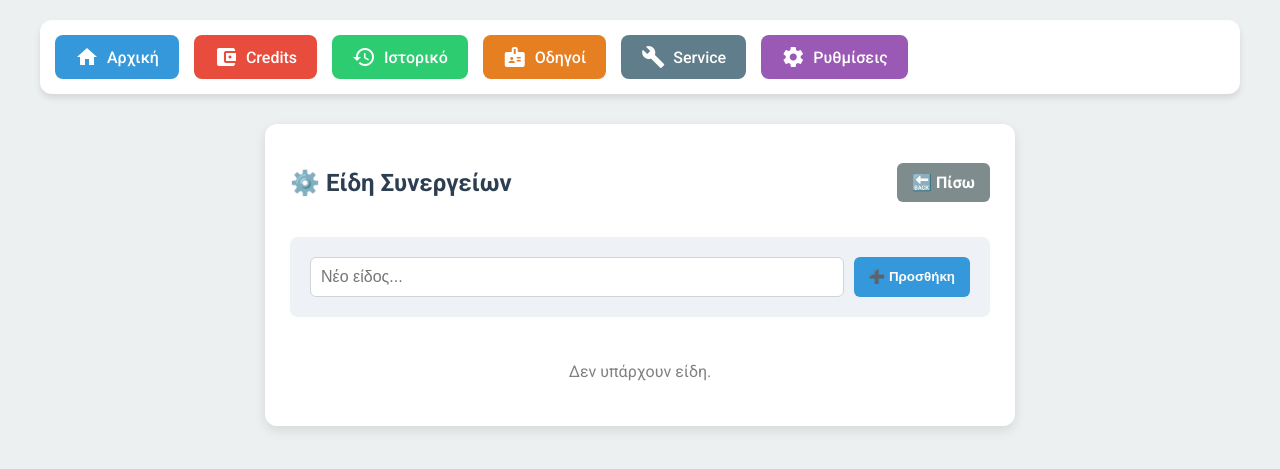
After one commit to takis200/taxitrucker, a Flask app: page /workshop-types in a window 1280 px wide. The commit adds this page. Shown: the top 469 px of the page. Run offline with Flask 3, Linux system fonts and the light colour scheme; data that the repository does not hold is empty.

Commit message:
Add files via upload

```diff
--- a/routes/services.py
+++ b/routes/services.py
@@ -106,20 +106,36 @@ def workshops_list():
     workshops = services_repo.get_all_workshops()
     return render_template('workshops.html', workshops=workshops)
 
+@services_bp.route('/workshop-types', methods=['GET', 'POST'])
+def workshop_types_manage():
+    if request.method == 'POST':
+        new_type = request.form.get('name')
+        if new_type:
+            services_repo.create_workshop_type(new_type)
+        return redirect(url_for('services.workshop_types_manage'))
+
+    types = services_repo.get_all_workshop_types()
+    return render_template('workshop_types.html', types=types)
+
 @services_bp.route('/workshops/add', methods=['GET', 'POST'])
 def workshop_add():
     if request.method == 'POST':
         services_repo.create_workshop(request.form)
         return redirect(url_for('services.workshops_list'))
-    return render_template('workshop_form.html', workshop=None)
+
+    # Φέρνουμε τα είδη για να τα βάλουμε στο Select
+    types = services_repo.get_all_workshop_types()
+    return render_template('workshop_form.html', workshop=None, types=types)
 
 @services_bp.route('/workshops/edit/<int:id>', methods=['GET', 'POST'])
 def workshop_edit(id):
     if request.method == 'POST':
         services_repo.update_workshop(id, request.form)
         return redirect(url_for('services.workshops_list'))
+
     workshop = services_repo.get_workshop_by_id(id)
-    return render_template('workshop_form.html', workshop=workshop)
+    types = services_repo.get_all_workshop_types() # <--- ΤΟ ΣΤΕΛΝΟΥΜΕ ΚΙ ΕΔΩ
+    return render_template('workshop_form.html', workshop=workshop, types=types)
 
 @services_bp.route('/workshops/delete/<int:id>')
 def workshop_delete(id):
@@ -151,3 +167,15 @@ def part_registry_edit(id):
 def part_registry_delete(id):
     services_repo.delete_part_registry(id)
     return redirect(url_for('services.parts_registry_list'))
+
+@services_bp.route('/workshop-types/edit/<int:id>', methods=['POST'])
+def workshop_type_edit(id):
+    new_name = request.form.get('name')
+    if new_name:
+        services_repo.update_workshop_type(id, new_name)
+    return redirect(url_for('services.workshop_types_manage'))
+
+@services_bp.route('/workshop-types/delete/<int:id>')
+def workshop_type_delete(id):
+    services_repo.delete_workshop_type(id)
+    return redirect(url_for('services.workshop_types_manage'))
--- a/taxi.db.sql
+++ b/taxi.db.sql
@@ -97,12 +97,19 @@ CREATE TABLE IF NOT EXISTS "spare_parts" (
 	"notes"	TEXT,
 	PRIMARY KEY("id" AUTOINCREMENT)
 );
+CREATE TABLE IF NOT EXISTS "workshop_types" (
+	"id"	INTEGER,
+	"name"	TEXT NOT NULL UNIQUE,
+	PRIMARY KEY("id" AUTOINCREMENT)
+);
 CREATE TABLE IF NOT EXISTS "workshops" (
 	"id"	INTEGER,
 	"name"	TEXT NOT NULL UNIQUE,
 	"phone"	TEXT,
 	"address"	TEXT,
-	PRIMARY KEY("id" AUTOINCREMENT)
+	"type_id"	INTEGER,
+	PRIMARY KEY("id" AUTOINCREMENT),
+	FOREIGN KEY("type_id") REFERENCES "workshop_types"("id")
 );
 CREATE INDEX IF NOT EXISTS "idx_lines_description" ON "service_lines" (
 	"part_description"
--- a/templates/base.html
+++ b/templates/base.html
@@ -5,7 +5,7 @@
     <meta name="viewport" content="width=device-width, initial-scale=1.0">
     <title>{% block title %}Taxi Tracker{% endblock %}</title>
 
-    <!-- Αν υπάρχει εξωτερικό CSS -->
+    <!-- Υπάρχει εξωτερικό CSS -->
     <link rel="stylesheet" href="{{ url_for('static', filename='css/style.css') }}">
     <link rel="shortcut icon" href="{{ url_for('static', filename='icons/favicon.png') }}">
 
--- /dev/null
+++ b/templates/workshop_types.html
@@ -0,0 +1,128 @@
+{% extends "base.html" %}
+
+{% block title %}Taxi Tracker - Είδη Συνεργείων{% endblock %}
+
+{% block styles %}
+<style>
+    .types-container {
+        max-width: 700px;
+        margin: 20px auto;
+        padding: 25px;
+        background-color: #fff;
+        border-radius: 12px;
+        box-shadow: 0 4px 12px rgba(0,0,0,0.1);
+    }
+
+    .form-inline {
+        display: flex;
+        gap: 10px;
+        margin-bottom: 25px;
+        padding: 20px;
+        background: #eef2f7;
+        border-radius: 8px;
+    }
+
+    .form-control {
+        flex: 1;
+        padding: 10px;
+        border: 1px solid #ced4da;
+        border-radius: 6px;
+        font-size: 16px;
+    }
+
+    /* Χρησιμοποιούμε την ίδια λογική με το services.html */
+    .btn-action {
+        padding: 10px 15px;
+        border-radius: 6px;
+        text-decoration: none;
+        color: white;
+        font-weight: bold;
+        border: none;
+        cursor: pointer;
+        display: inline-block;
+    }
+
+    .btn-add { background-color: #3498db; }
+    .btn-back { background-color: #7f8c8d; }
+
+    /* Τα εικονίδια ενεργειών (ίδιο στυλ με το services.html) */
+    .action-icon {
+        text-decoration: none;
+        font-size: 1.2em;
+        margin-left: 10px;
+        cursor: pointer;
+        background: none;
+        border: none;
+    }
+
+    /* Λίστα */
+    table { width: 100%; border-collapse: collapse; margin-top: 20px; }
+    td { padding: 15px; border-bottom: 1px solid #eee; }
+    tr:last-child td { border-bottom: none; }
+</style>
+
+<script>
+    function toggleEdit(id) {
+        var displayRow = document.getElementById('display-' + id);
+        var editRow = document.getElementById('edit-' + id);
+
+        if (displayRow.style.display === 'none') {
+            displayRow.style.display = '';
+            editRow.style.display = 'none';
+        } else {
+            displayRow.style.display = 'none';
+            editRow.style.display = '';
+            editRow.querySelector('input').focus();
+        }
+    }
+</script>
+{% endblock %}
+
+{% block content %}
+<div class="types-container">
+    <div style="display:flex; justify-content:space-between; align-items:center; margin-bottom:20px;">
+        <h2>⚙️ Είδη Συνεργείων</h2>
+        <a href="{{ url_for('services.workshops_list') }}" class="btn-action btn-back">🔙 Πίσω</a>
+    </div>
+
+    <!-- Φόρμα Προσθήκης -->
+    <form method="POST" class="form-inline">
+        <input type="text" name="name" class="form-control" placeholder="Νέο είδος..." required>
+        <button type="submit" class="btn-action btn-add">➕ Προσθήκη</button>
+    </form>
+
+    <!-- Λίστα σε μορφή Πίνακα (για να μοιάζει με το Services) -->
+    <table>
+        {% for t in types %}
+
+        <!-- Γραμμή Εμφάνισης -->
+        <tr id="display-{{ t.id }}">
+            <td style="font-weight: 600; color: #2c3e50;">{{ t.name }}</td>
+            <td style="text-align: right;">
+                <!-- Κουμπί Edit -->
+                <button onclick="toggleEdit({{ t.id }})" class="action-icon" title="Επεξεργασία">✏️</button>
+                <!-- Κουμπί Delete -->
+                <a href="{{ url_for('services.workshop_type_delete', id=t.id) }}"
+                   class="action-icon"
+                   onclick="return confirm('Διαγραφή;')"
+                   title="Διαγραφή">🗑️</a>
+            </td>
+        </tr>
+
+        <!-- Γραμμή Επεξεργασίας (Κρυφή) -->
+        <tr id="edit-{{ t.id }}" style="display: none; background-color: #f9f9f9;">
+            <td colspan="2">
+                <form action="{{ url_for('services.workshop_type_edit', id=t.id) }}" method="POST" style="display: flex; gap: 10px;">
+                    <input type="text" name="name" value="{{ t.name }}" class="form-control" required>
+                    <button type="submit" class="action-icon" title="Αποθήκευση">💾</button>
+                    <button type="button" onclick="toggleEdit({{ t.id }})" class="action-icon" title="Ακύρωση">❌</button>
+                </form>
+            </td>
+        </tr>
+
+        {% else %}
+        <tr><td style="text-align:center; color:gray; padding:20px;">Δεν υπάρχουν είδη.</td></tr>
+        {% endfor %}
+    </table>
+</div>
+{% endblock %}
--- a/templates/workshops.html
+++ b/templates/workshops.html
@@ -47,9 +47,6 @@
     </a>
 </div>
 
-
-
-
     <!-- Πίνακας -->
     <div class="table-container">
         <table>
```
Also changed, not shown: dbadd.py (added, +42 -0 lines), services_repo.py (+66 -7 lines), templates/workshop_form.html (+24 -2 lines), 2 other files.
